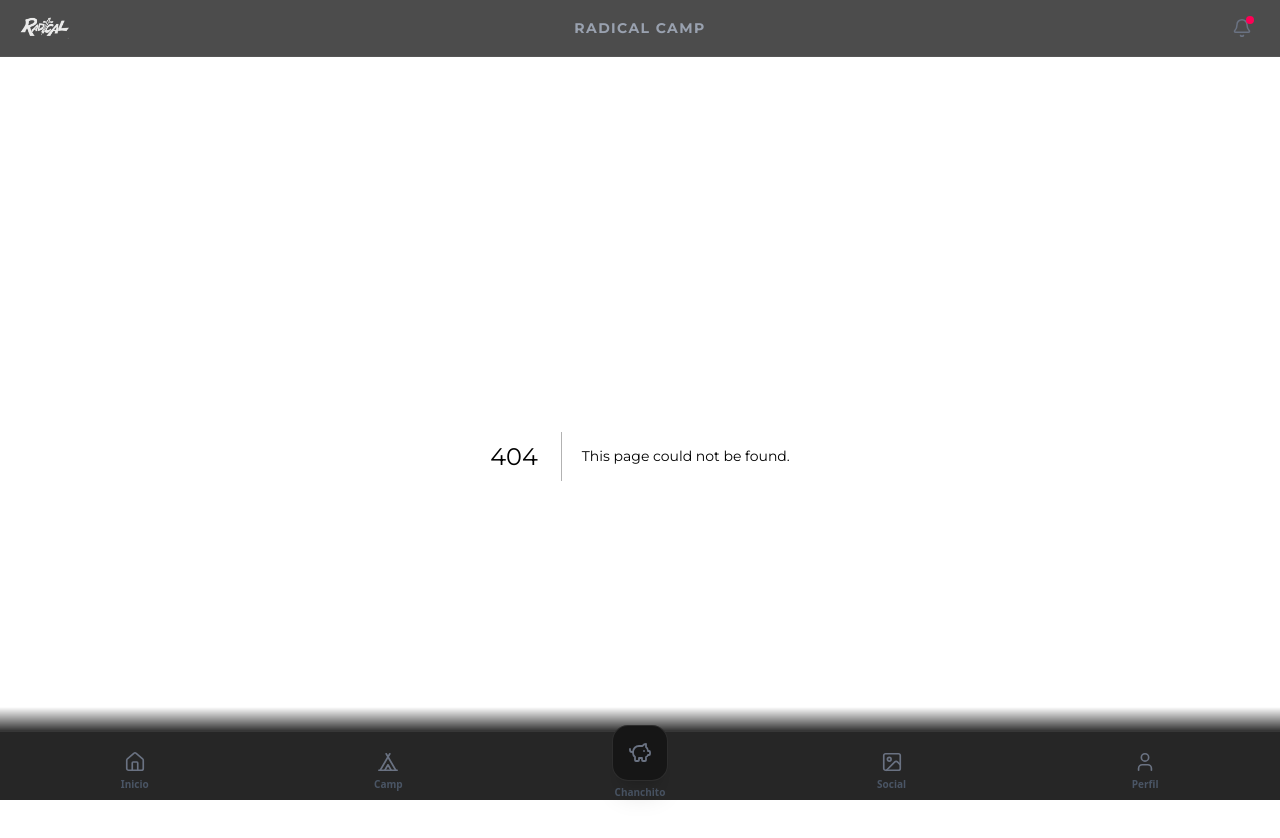
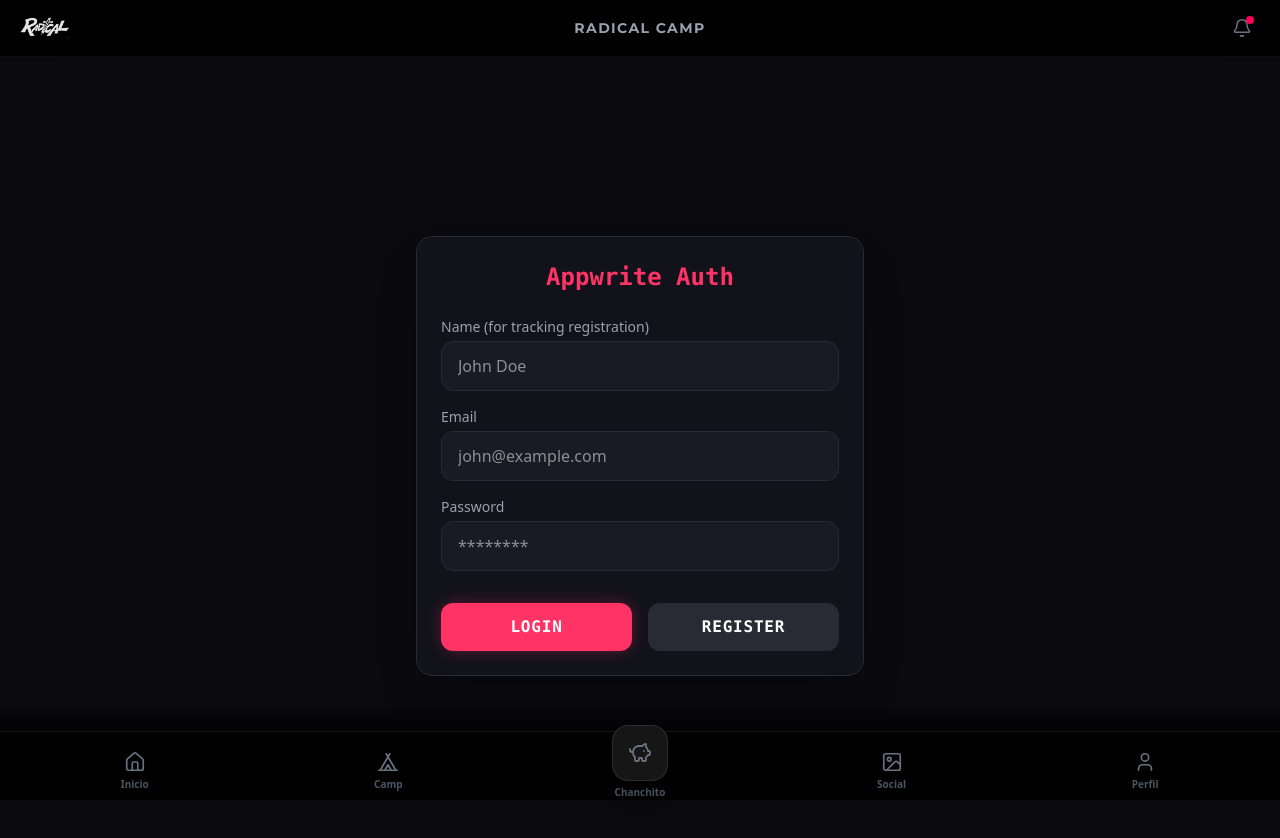
Before and after one commit to JhonAQ/radical-camp-2025, a Next.js app: page /auth in a window 1280 px wide. Before the commit this address had no page. Shown: the top 838 px of the page. Built offline with nearby package versions, Linux system fonts and the light colour scheme; no server answers.

Commit message:
feat: integrate Appwrite SDK and implement user authentication page

```diff
--- /dev/null
+++ b/app/auth/page.tsx
@@ -0,0 +1,145 @@
+'use client';
+
+import { useState, useEffect } from 'react';
+import { account } from '@/lib/appwrite';
+import { ID } from 'appwrite';
+
+export default function AuthPage() {
+  const [email, setEmail] = useState('');
+  const [password, setPassword] = useState('');
+  const [name, setName] = useState('');
+  const [loggedInUser, setLoggedInUser] = useState<any>(null);
+  const [error, setError] = useState<string | null>(null);
+
+  useEffect(() => {
+    checkSession();
+  }, []);
+
+  const checkSession = async () => {
+    try {
+      const user = await account.get();
+      setLoggedInUser(user);
+    } catch (err) {
+      setLoggedInUser(null);
+    }
+  };
+
+  const login = async (e?: React.FormEvent) => {
+    if (e) e.preventDefault();
+    setError(null);
+    try {
+      await account.createEmailPasswordSession(email, password);
+      const user = await account.get();
+      setLoggedInUser(user);
+    } catch (err: any) {
+      setError(err.message || 'Login failed');
+    }
+  };
+
+  const register = async (e?: React.FormEvent) => {
+    if (e) e.preventDefault();
+    setError(null);
+    try {
+      await account.create(ID.unique(), email, password, name);
+      await login();
+    } catch (err: any) {
+      setError(err.message || 'Registration failed');
+    }
+  };
+
+  const logout = async () => {
+    setError(null);
+    try {
+      await account.deleteSession('current');
+      setLoggedInUser(null);
+      setEmail('');
+      setPassword('');
+      setName('');
+    } catch (err: any) {
+      setError(err.message || 'Logout failed');
+    }
+  };
+
+  return (
+    <div className="min-h-screen bg-[#0a0a0f] text-white flex flex-col items-center justify-center p-4">
+      <div className="w-full max-w-md bg-[#12121a] border border-[#2a2a35] rounded-2xl p-6 shadow-2xl">
+        <h1 className="text-2xl font-bold text-center text-[#ff3366] mb-6 font-mono">Appwrite Auth</h1>
+
+        {error && (
+          <div className="mb-4 p-3 bg-red-900/50 border border-red-500 rounded text-red-200 text-sm">
+            {error}
+          </div>
+        )}
+
+        {loggedInUser ? (
+          <div className="flex flex-col items-center space-y-4">
+            <p className="text-lg">
+              Logged in as <span className="font-bold text-[#ff3366]">{loggedInUser.name || loggedInUser.email}</span>
+            </p>
+            <button
+              onClick={logout}
+              className="w-full bg-[#2a2a35] hover:bg-[#3a3a45] text-white font-bold py-3 px-4 rounded-xl transition-all font-mono uppercase tracking-wider"
+            >
+              Logout
+            </button>
+          </div>
+        ) : (
+          <form className="space-y-4">
+            <div>
+              <label className="block text-sm font-medium mb-1 text-gray-400">Name (for tracking registration)</label>
+              <input
+                type="text"
+                placeholder="John Doe"
+                value={name}
+                onChange={(e) => setName(e.target.value)}
+                className="w-full bg-[#1a1a24] border border-[#2a2a35] rounded-xl px-4 py-3 focus:outline-none focus:border-[#ff3366] transition-colors"
+              />
+            </div>
+
+            <div>
+              <label className="block text-sm font-medium mb-1 text-gray-400">Email</label>
+              <input
+                type="email"
+                placeholder="john@example.com"
+                value={email}
+                onChange={(e) => setEmail(e.target.value)}
+                className="w-full bg-[#1a1a24] border border-[#2a2a35] rounded-xl px-4 py-3 focus:outline-none focus:border-[#ff3366] transition-colors"
+                required
+              />
+            </div>
+
+            <div>
+              <label className="block text-sm font-medium mb-1 text-gray-400">Password</label>
+              <input
+                type="password"
+                placeholder="********"
+                value={password}
+                onChange={(e) => setPassword(e.target.value)}
+                className="w-full bg-[#1a1a24] border border-[#2a2a35] rounded-xl px-4 py-3 focus:outline-none focus:border-[#ff3366] transition-colors"
+                required
+                minLength={8}
+              />
+            </div>
+
+            <div className="flex gap-4 pt-4">
+              <button
+                type="button"
+                onClick={login}
+                className="flex-1 bg-[#ff3366] hover:bg-[#e62e5c] text-white font-bold py-3 px-4 rounded-xl transition-all font-mono uppercase tracking-wider shadow-[0_0_15px_rgba(255,51,102,0.3)]"
+              >
+                Login
+              </button>
+              <button
+                type="button"
+                onClick={register}
+                className="flex-1 bg-[#2a2a35] hover:bg-[#3a3a45] text-white font-bold py-3 px-4 rounded-xl transition-all font-mono uppercase tracking-wider"
+              >
+                Register
+              </button>
+            </div>
+          </form>
+        )}
+      </div>
+    </div>
+  );
+}
--- a/app/page.tsx
+++ b/app/page.tsx
@@ -3,6 +3,7 @@
 import { useState, useEffect } from "react";
 import { motion } from "framer-motion";
 import Image from "next/image";
+import { client } from "@/lib/appwrite";
 import Link from "next/link";
 import {
   Calendar,
@@ -88,6 +89,16 @@ const speakers = [
 /* ── Page ─────────────────────────────────────────────────────── */
 export default function HomePage() {
   const time = useCountdown("2025-12-30T00:00:00");
+
+  useEffect(() => {
+    try {
+      // @ts-ignore
+      client.ping();
+      console.log("Pinged Appwrite backend server");
+    } catch (error) {
+      console.error("Error pinging Appwrite:", error);
+    }
+  }, []);
 
   return (
     <div className="px-5 pb-6 space-y-7">
--- /dev/null
+++ b/lib/appwrite.ts
@@ -0,0 +1,10 @@
+import { Client, Account, Databases } from "appwrite";
+
+const client = new Client()
+    .setEndpoint("https://nyc.cloud.appwrite.io/v1")
+    .setProject("69d8b2ac002de5834ff7");
+
+const account = new Account(client);
+const databases = new Databases(client);
+
+export { client, account, databases };
--- a/package.json
+++ b/package.json
@@ -12,6 +12,7 @@
     "@supabase/supabase-js": "^2.86.0",
     "@vercel/analytics": "^1.6.1",
     "@vercel/speed-insights": "^1.3.1",
+    "appwrite": "^24.1.1",
     "clsx": "^2.1.1",
     "framer-motion": "^12.23.24",
     "lucide-react": "^0.555.0",
```
Also changed, not shown: 1 other file (tests, documents, lock files or other folders).
